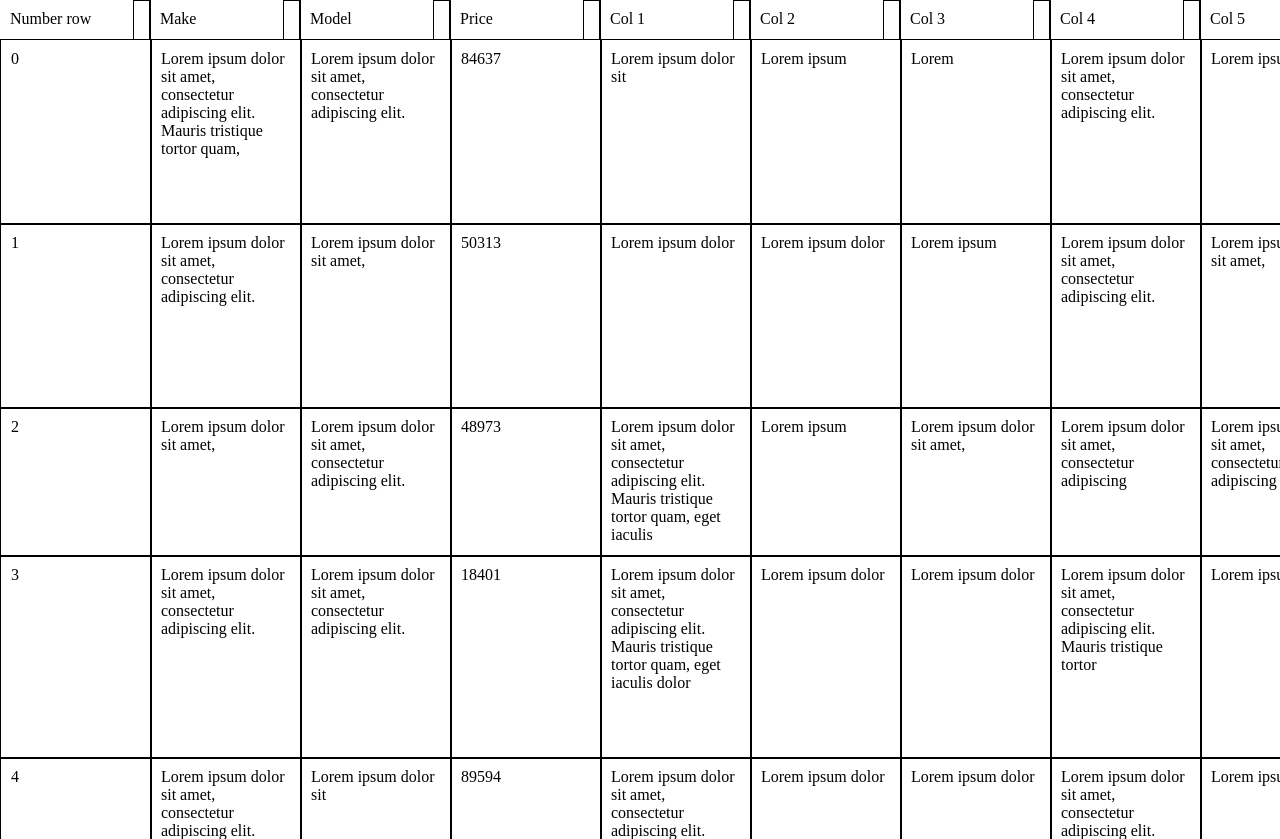
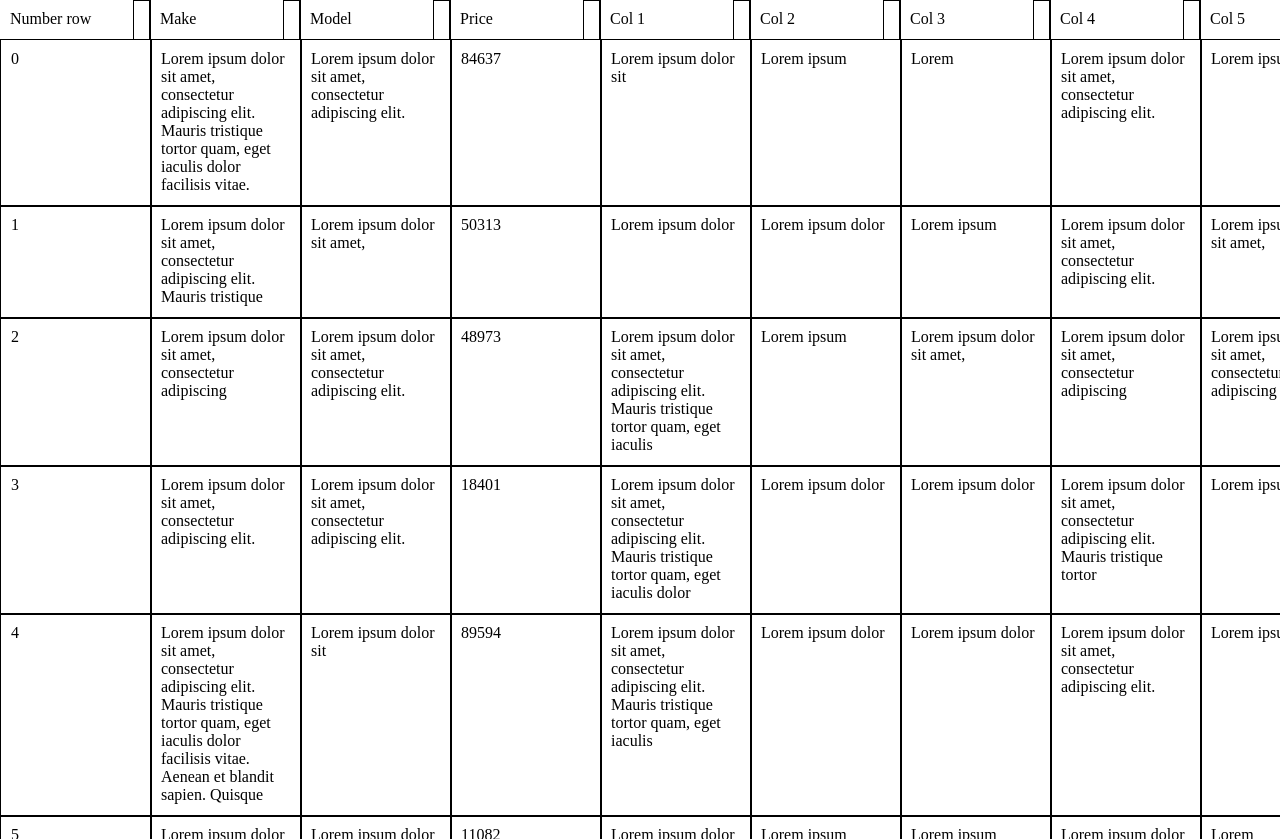
Before and after one commit to SergeyBondar93/grid, a React (Create React App) app: page / in a window 1280 px wide. Built offline with nearby package versions, Linux system fonts and the light colour scheme.

Commit message:
change generates data

```diff
--- a/src/index.js
+++ b/src/index.js
@@ -53,18 +53,18 @@ const createDublicateRows = (n) => {
   for (let i = 0; i < n; i++) {
     res.push({
       price: Math.floor(Math.random() * 100000 + 10000),
-      make: generateLorem(Math.floor(Math.random() * 30 + 1)),
+      make: generateLorem(Math.floor(Math.random() * 40 + 1)),
       model: generateLorem(Math.floor(Math.random() * 10 + 1)),
       col1: generateLorem(Math.floor(Math.random() * 20 + 1)),
       col2: generateLorem(Math.floor(Math.random() * 3 + 1)),
       col3: generateLorem(Math.floor(Math.random() * 5 + 1)),
       col4: generateLorem(Math.floor(Math.random() * 15 + 1)),
       col5: generateLorem(Math.floor(Math.random() * 10 + 1)),
-      col6: generateLorem(Math.floor(Math.random() * 20 + 1)),
+      col6: generateLorem(Math.floor(Math.random() * 15 + 1)),
       col7: generateLorem(Math.floor(Math.random() * 2 + 1)),
       col7: generateLorem(Math.floor(Math.random() * 2 + 1)),
       col8: generateLorem(Math.floor(Math.random() * 0 + 1)),
-      col10: generateLorem(Math.floor(Math.random() * 40 + 1)),
+      col10: generateLorem(Math.floor(Math.random() * 10 + 1)),
       row: i
     })
   }
```
